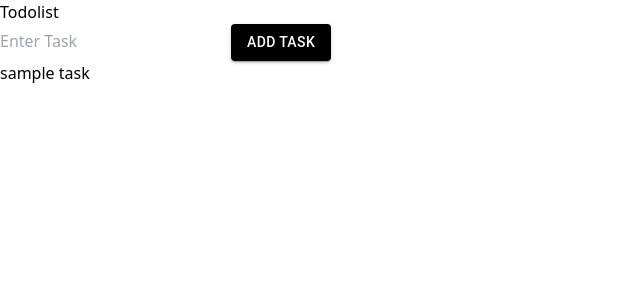
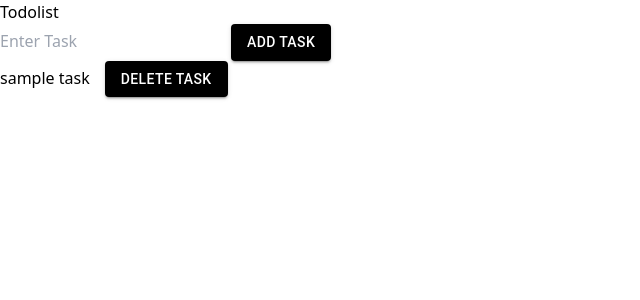
Before and after one commit to Faizan-khan28/Todo-App, a React (Vite) app: page / in a window 1280 px wide. Shown: the top 300 px of the page, without its empty margins (0-640 px from the left). Built offline with nearby package versions, Linux system fonts and the light colour scheme.

Commit message:
Adding Delete Feature InTodo

```diff
--- a/src/Todo.jsx
+++ b/src/Todo.jsx
@@ -15,6 +15,9 @@ export default function Todolist () {
         setnewTodo("");
     }
 
+    let deleteTodo = (todo) => {
+       setTodos( todos.filter((delTask) => delTask != todo))
+    }
 
     return (
         <div className='flex flex-col'>
@@ -28,7 +31,9 @@ export default function Todolist () {
              <ul className='mt-4'>
                 {
                     todos.map( (todo) => (
-                        <li key={todo} className=' text-[25px]'>{todo}</li>
+                        <li key={todo} className=' text-[25px]'><span>{todo}</span>
+                        <Button onClick={() => deleteTodo(todo)} style={{marginLeft: "15px", background: "black"}} variant="contained" >Delete Task</Button>
+                        </li>
                     ))
                 }
              </ul>
```
